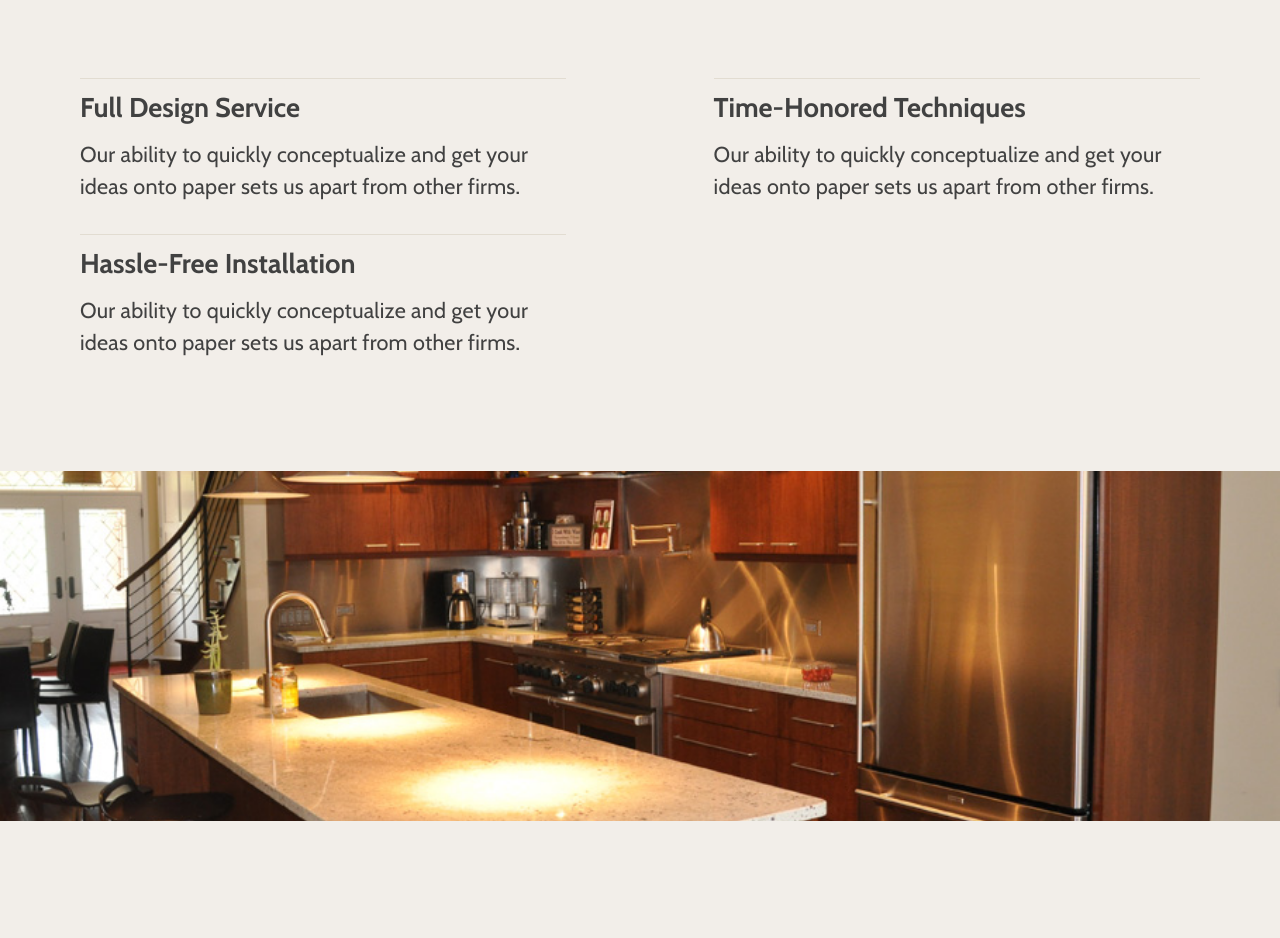
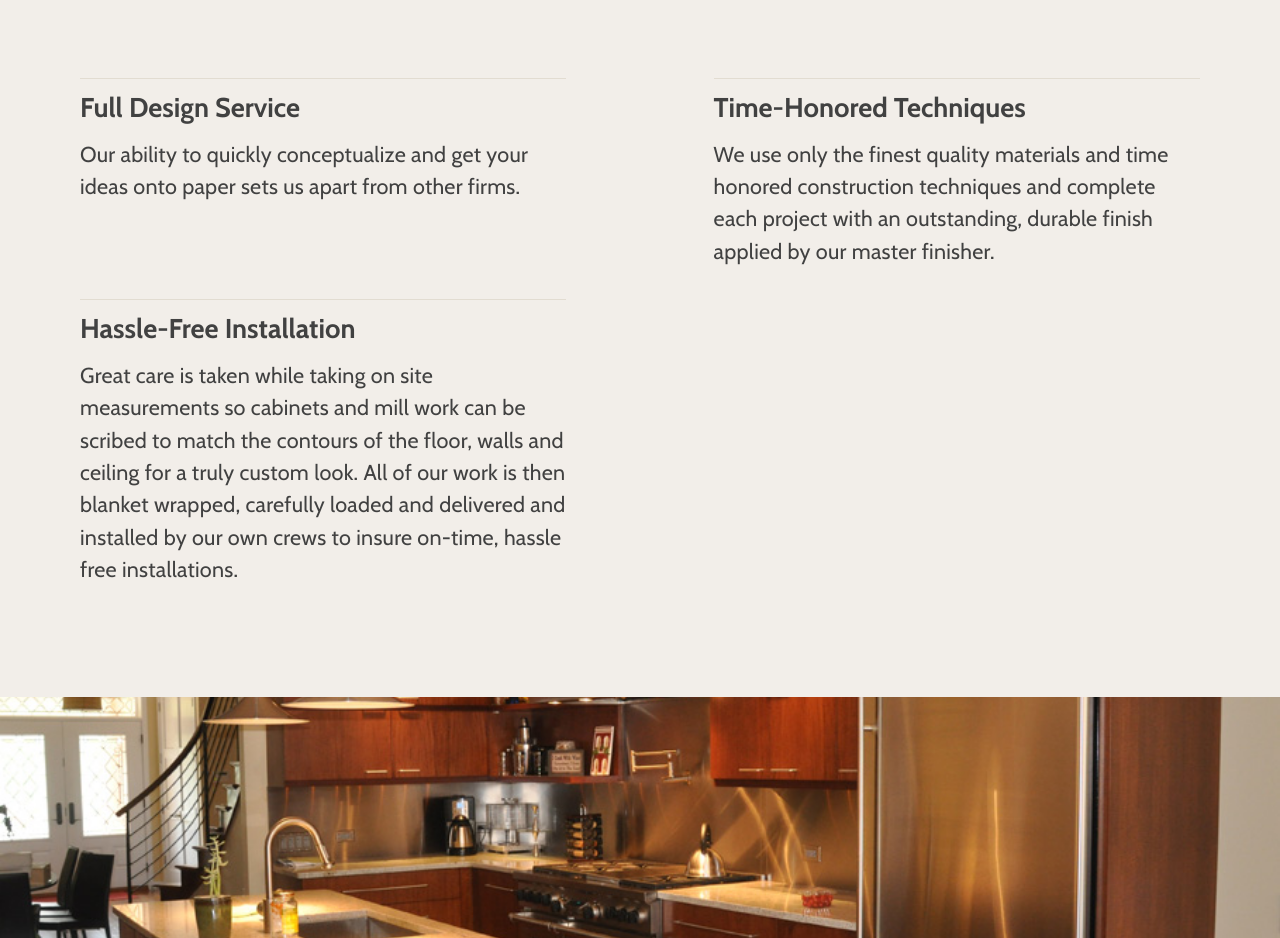
Before and after one commit to DanShawl/SherGos, a plain HTML site: page index.html in a window 1280 px wide. Shown: the part 1920-2858 px from the top of the page. Drawn offline with nearby package versions, Linux system fonts and the light colour scheme; a web font is replaced by a local one.

Commit message:
Changed copy on benefits

```diff
--- a/index.html
+++ b/index.html
@@ -127,11 +127,11 @@
         </div>
         <div class="benefit-block">
           <h3 class="benefit-title">Time-Honored Techniques</h3>
-          <p class="benefit-info">Our ability to quickly conceptualize and get your ideas onto paper sets us apart from other firms.</p>
+          <p class="benefit-info">We use only the finest quality materials and time honored construction techniques and complete each project with an outstanding, durable finish applied by our master finisher.</p>
         </div>
         <div class="benefit-block">
           <h3 class="benefit-title">Hassle-Free Installation</h3>
-          <p class="benefit-info">Our ability to quickly conceptualize and get your ideas onto paper sets us apart from other firms.</p>
+          <p class="benefit-info">Great care is taken while taking on site measurements so cabinets and mill work can be scribed to match the contours of the floor, walls and ceiling for a truly custom look.  All of our work is then blanket wrapped, carefully loaded and delivered and installed by our own crews to insure on-time, hassle free installations.</p>
         </div>
       </div>
 
```
